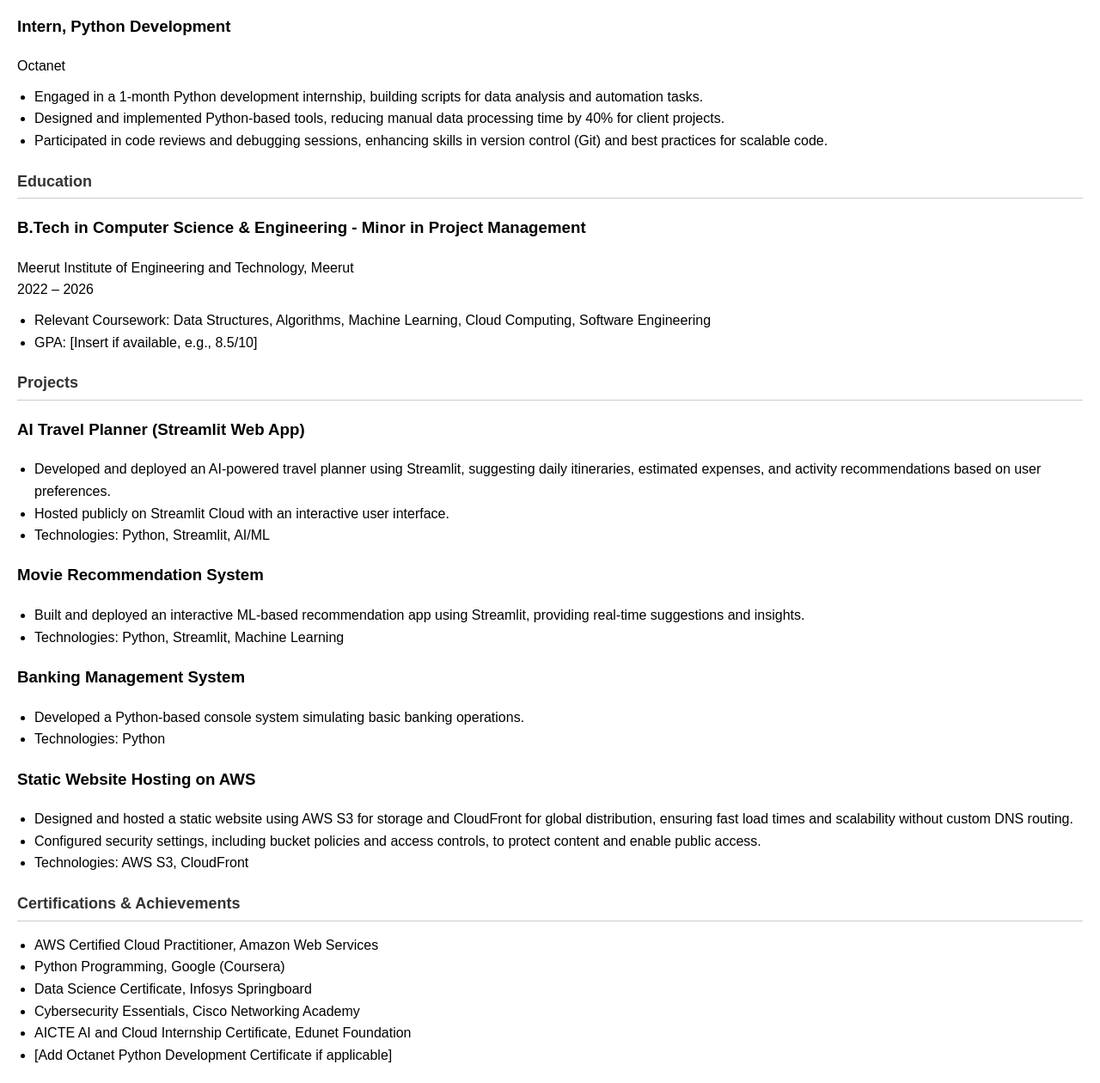
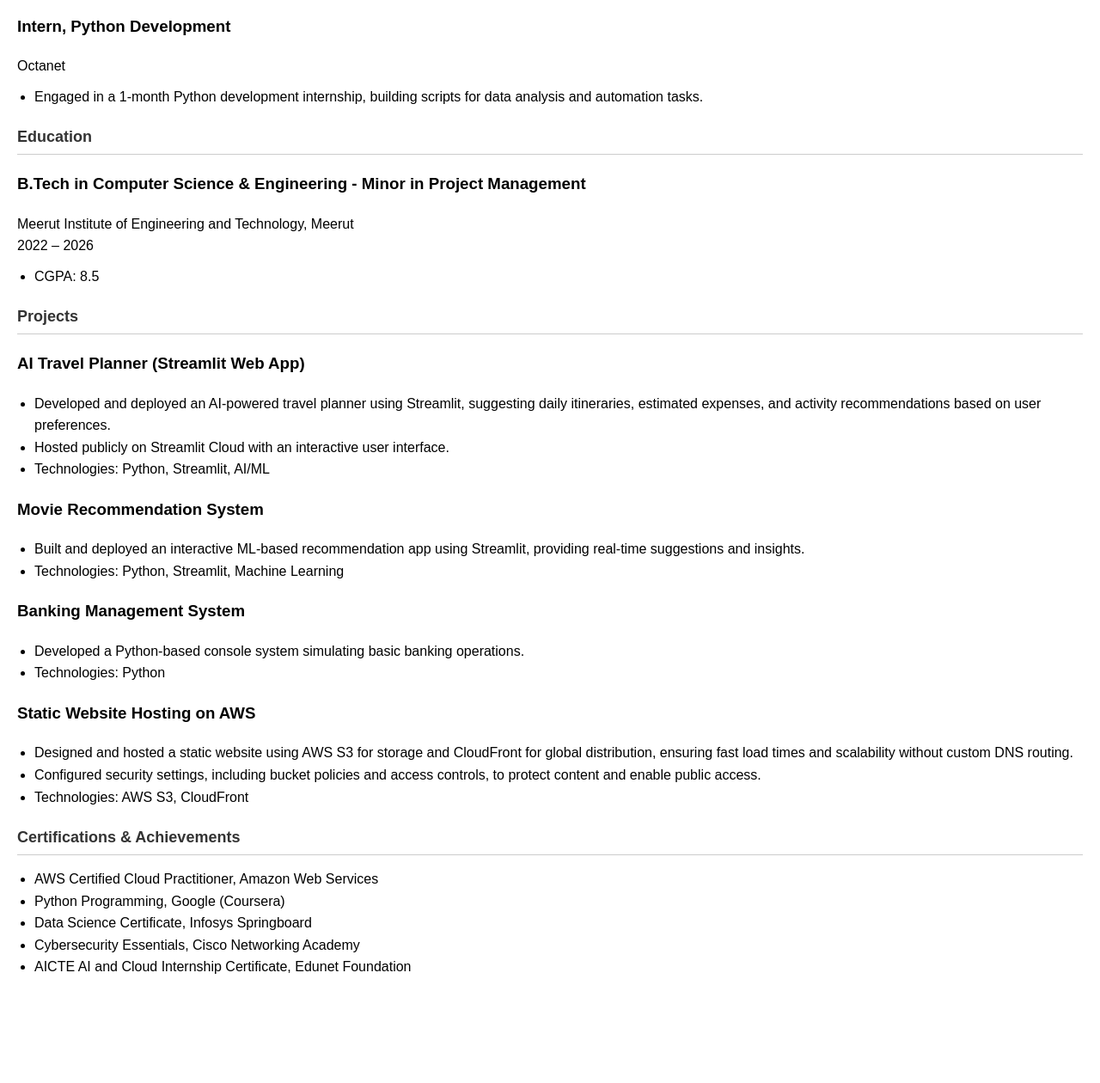
Before and after one commit to Reshita7599/resume, a plain HTML site: page index.html in a window 1280 px wide. Shown: the part 958-2218 px from the top of the page at 86% size. After the commit the page ends 2116 px from the top, so only its background shows below. Drawn offline with Linux system fonts and the light colour scheme.

Commit message:
Update index.html

```diff
--- a/index.html
+++ b/index.html
@@ -64,8 +64,7 @@
         <p>Octanet</p>
         <ul>
             <li>Engaged in a 1-month Python development internship, building scripts for data analysis and automation tasks.</li>
-            <li>Designed and implemented Python-based tools, reducing manual data processing time by 40% for client projects.</li>
-            <li>Participated in code reviews and debugging sessions, enhancing skills in version control (Git) and best practices for scalable code.</li>
+
         </ul>
     </div>
 
@@ -75,8 +74,7 @@
         <p>Meerut Institute of Engineering and Technology, Meerut<br>
         2022 – 2026</p>
         <ul>
-            <li>Relevant Coursework: Data Structures, Algorithms, Machine Learning, Cloud Computing, Software Engineering</li>
-            <li>GPA: [Insert if available, e.g., 8.5/10]</li>
+            <li>CGPA: 8.5</li>
         </ul>
     </div>
 
@@ -117,7 +115,6 @@
             <li>Data Science Certificate, Infosys Springboard</li>
             <li>Cybersecurity Essentials, Cisco Networking Academy</li>
             <li>AICTE AI and Cloud Internship Certificate, Edunet Foundation</li>
-            <li>[Add Octanet Python Development Certificate if applicable]</li>
         </ul>
     </div>
 </body>
```
